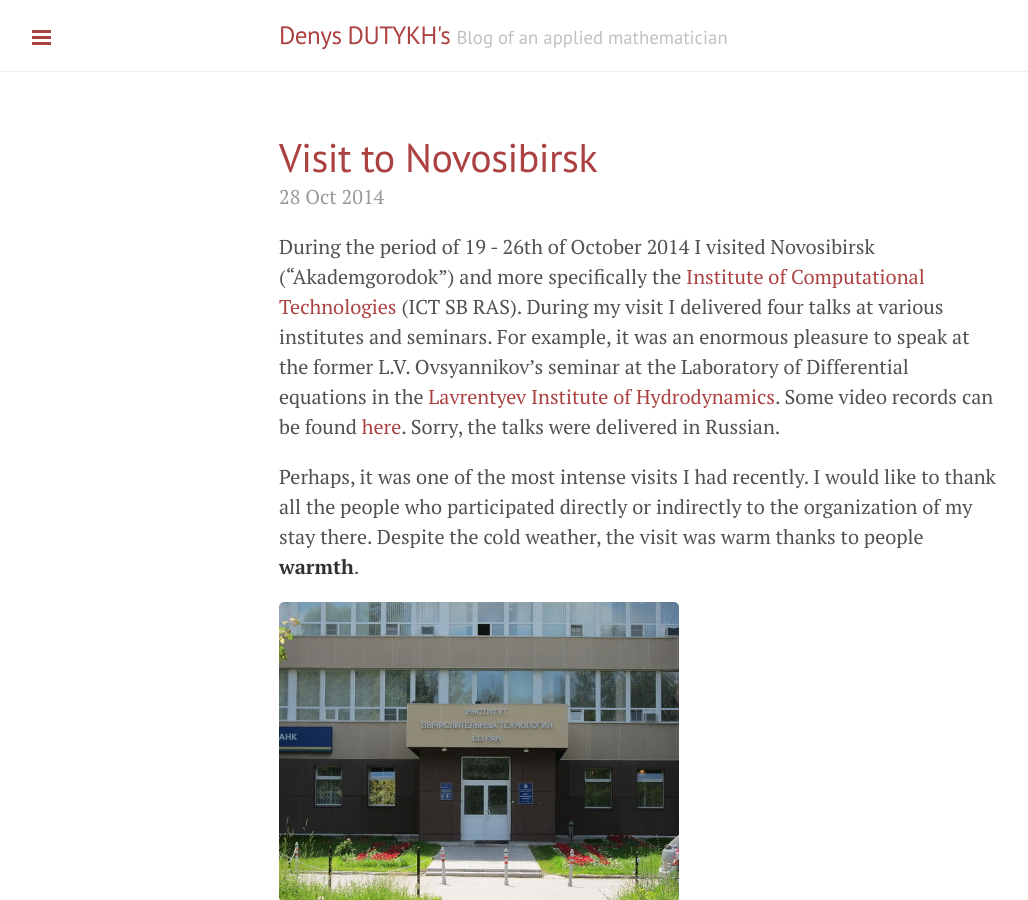
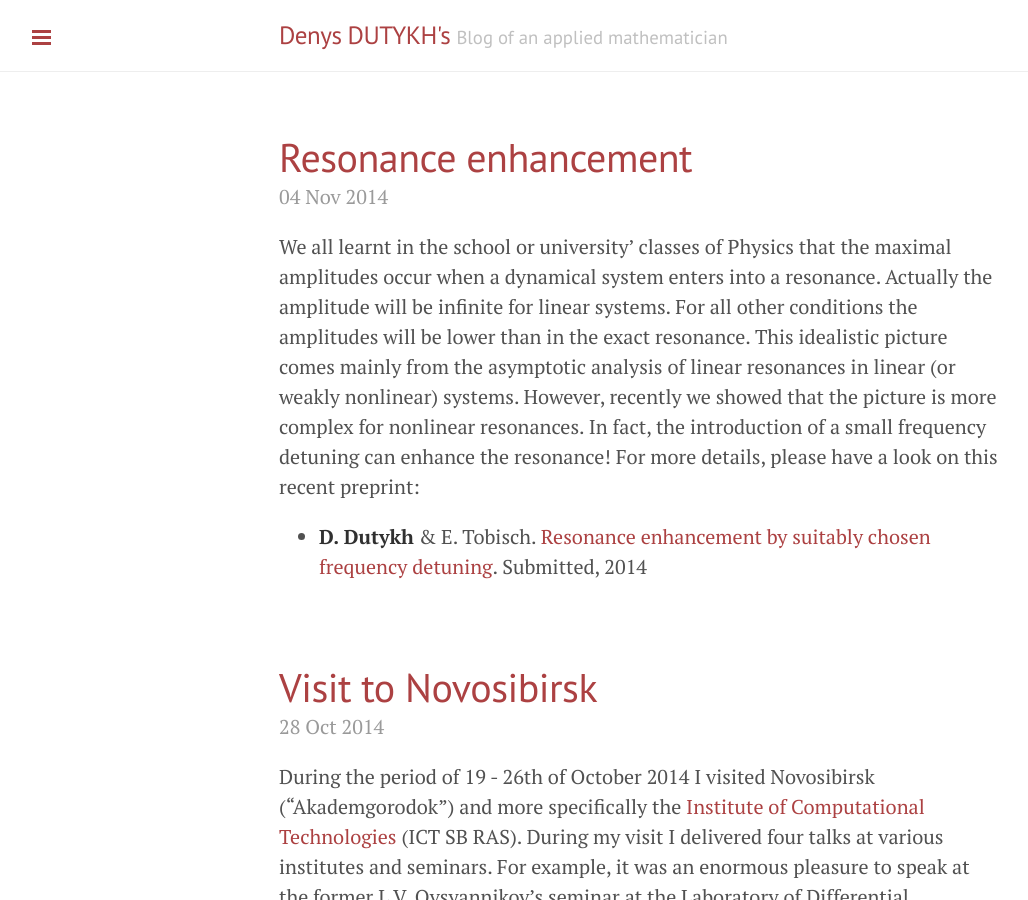
Before and after one commit to dutykh/dutykh.github.io, a Jekyll site: the page built from index.html, in a window 1280 px wide and 900 px high. Shown: the whole window, without its empty margins (1-1029 px from the left). Built offline with Jekyll 4.4.1, drawn with Linux system fonts in a browser that asks for light colours; Markdown is read by kramdown in place of the engine named in the settings; the list of posts is cut into pages by our own code; comment, search, counter and statistics services are not loaded; some of the changed text lies outside the part shown.

Commit message:
Resonance post

```diff
--- a/_posts/2014-07-14-WhithamEq.md
+++ b/_posts/2014-07-14-WhithamEq.md
@@ -4,3 +4,7 @@ title: Whitham equation
 ---
 
 Recently in collaboration with [Daulet Moldabayev](http://www.uib.no/persons/Daulet.Moldabayev) and [Henrik Kalisch](http://folk.uib.no/hka002/) (from the [Department of Mathematics](http://www.uib.no/en/math), [University of Bergen](http://www.uib.no/en)) we performed a study on the relevance of the Whitham equation (which enjoys the *exact linear dispersion relation*) as a model for water waves (unidirectional propagation). Namely, the derivation of this equation from the Hamiltonian formalism was performed and the relevant parameters controlling the accuracy of this approximation were highlighted. Finally, this study is completed by performing comparisons in various prameters regimes with the full Euler equations solved by the dynamic conformal mapping technique.
+
+This preprint can be accessed through the [Arxiv.org](http://arxiv.org/) server:
+
+* D. Moldabayev, H. Kalisch & **D. Dutykh**. [The Whitham Equation as a Model for Surface Water Waves](http://arxiv.org/abs/1410.8299). Submitted, 2014
--- /dev/null
+++ b/_posts/2014-11-04-Resonances.md
@@ -0,0 +1,8 @@
+---
+layout: post
+title: Resonance enhancement
+---
+
+We all learnt in the school or university' classes of Physics that the maximal amplitudes occur when a dynamical system enters into a resonance. Actually the amplitude will be infinite for linear systems. For all other conditions the amplitudes will be lower than in the exact resonance. This idealistic picture comes mainly from the asymptotic analysis of linear resonances in linear (or weakly nonlinear) systems. However, recently we showed that the picture is more complex for nonlinear resonances. In fact, the introduction of a small frequency detuning can enhance the resonance! For more details, please have a look on this recent preprint:
+
+* **D. Dutykh** & E. Tobisch. [Resonance enhancement by suitably chosen frequency detuning](https://hal.archives-ouvertes.fr/hal-01079764). Submitted, 2014
```
